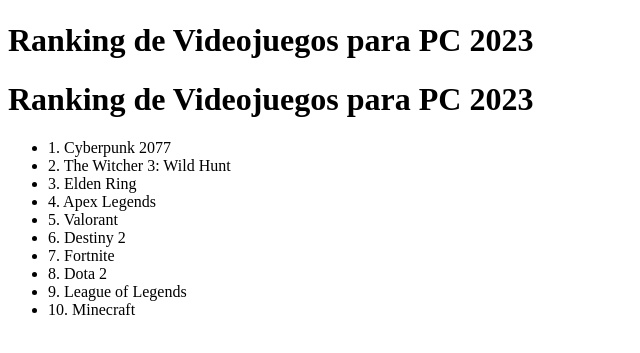
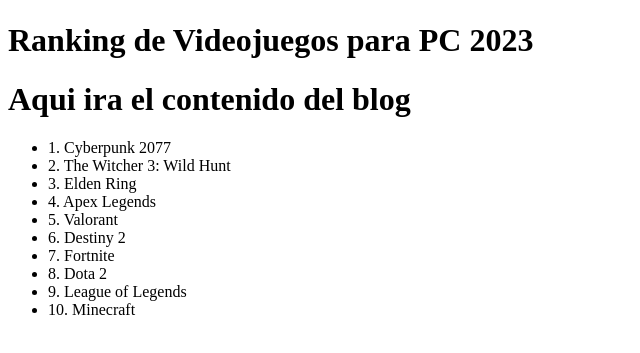
Before and after one commit to MikeDanielX/Git-Course-, a plain HTML site: page index.html in a window 1280 px wide. Shown: the part 27-380 px from the top of the page, without its empty margins (0-640 px from the left). Drawn offline with Linux system fonts and the light colour scheme; a web font is replaced by a local one.

Commit message:
index.html

```diff
--- a/index.html
+++ b/index.html
@@ -14,7 +14,7 @@
         <img src="image/git-icon-2048x2048-juzdf1l5.png">
         <h1>Ranking de Videojuegos para PC 2023</h1>
     </div>
-    <h1>Ranking de Videojuegos para PC 2023</h1>
+    <h1>Aqui ira el contenido del blog</h1>
         <ul>
     <li>1. Cyberpunk 2077</li>
     <li>2. The Witcher 3: Wild Hunt</li>
```
